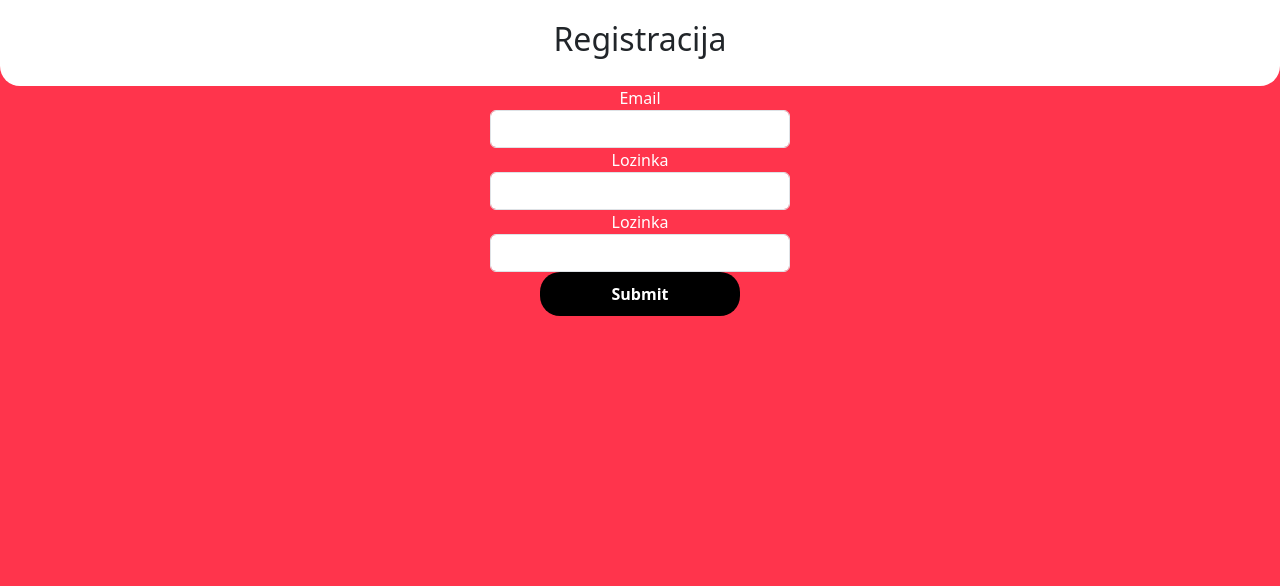
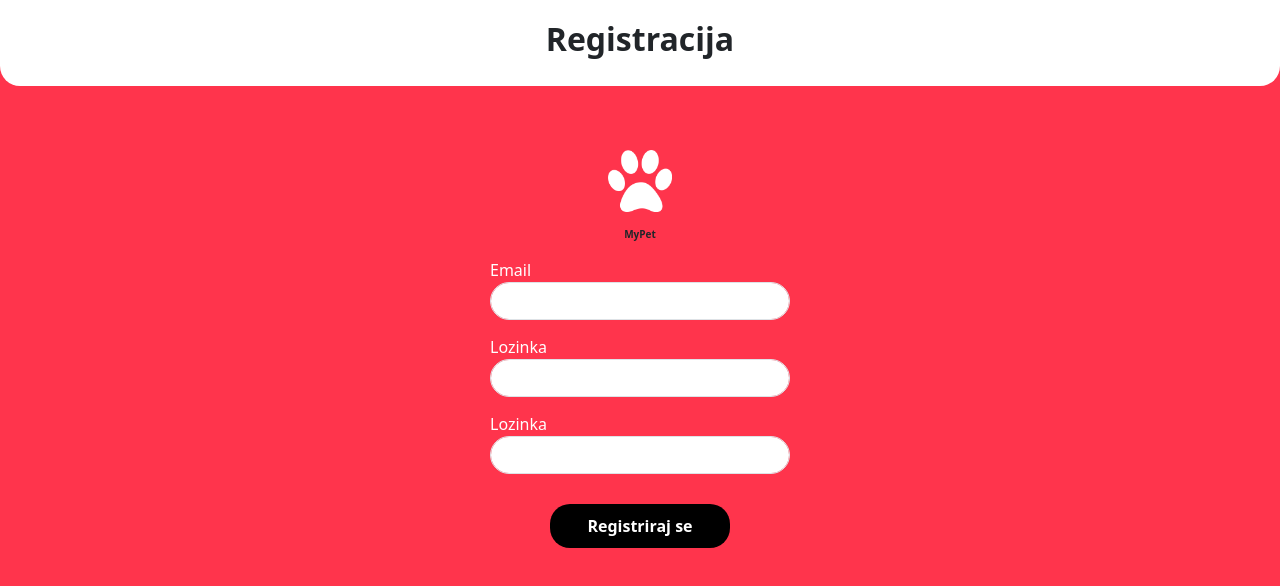
Before and after one commit to mrubil/my-pet, a Vue app: page /SignUp in a window 1280 px wide. Shown: the top 586 px of the page. Built offline with nearby package versions, Linux system fonts and the light colour scheme.

Commit message:
Sign Up form

```diff
--- a/src/views/LandingPage.vue
+++ b/src/views/LandingPage.vue
@@ -26,7 +26,7 @@
   padding: 10px;
   border: none;
   text-decoration: none;
-  width: 200px;
+  width: 180px;
   font-weight: 600;
 }
 .button-registracija {
@@ -37,7 +37,7 @@
   padding: 10px;
   border: none;
   text-decoration: none;
-  width: 200px;
+  width: 180px;
   font-weight: 600;
 }
 </style>
--- a/src/views/SignUp.vue
+++ b/src/views/SignUp.vue
@@ -1,7 +1,12 @@
 <template>
   <body>
     <div class="Zaglavlje">
-      <h2>Registracija</h2>
+      <h2 style="font-weight: 600">Registracija</h2>
+    </div>
+    <div>
+      <img :src="require('@/assets/White_paw_print.png')" width="5%" />
+
+      <p style="font-size: x-small"><br /><b>MyPet</b></p>
     </div>
     <div class="SignUp">
       <form>
@@ -35,7 +40,9 @@
           />
         </div>
 
-        <button type="submit" class="button-Registracija">Submit</button>
+        <button type="submit" class="button-Registracija">
+          Registriraj se
+        </button>
       </form>
     </div>
   </body>
@@ -45,25 +52,35 @@
 body {
   background: #ff344c;
 }
+
 .Zaglavlje {
   background: white;
   padding: 20px;
   border-bottom-left-radius: 20px;
   border-bottom-right-radius: 20px;
+  margin-bottom: 5%;
 }
 .button-Registracija {
   background-color: black;
   color: white;
   margin-bottom: 10%;
+  margin-top: 5%;
   border-radius: 20px;
   padding: 10px;
   border: none;
   text-decoration: none;
-  width: 200px;
+  width: 180px;
   font-weight: 600;
 }
 .SignUp {
   width: 300px;
   margin: 0 auto;
 }
+.form-control {
+  margin-bottom: 5%;
+  border-radius: 20px;
+}
+.form-group {
+  text-align: left;
+}
 </style>
```
Also changed, not shown: src/assets/logo.png (deleted).
